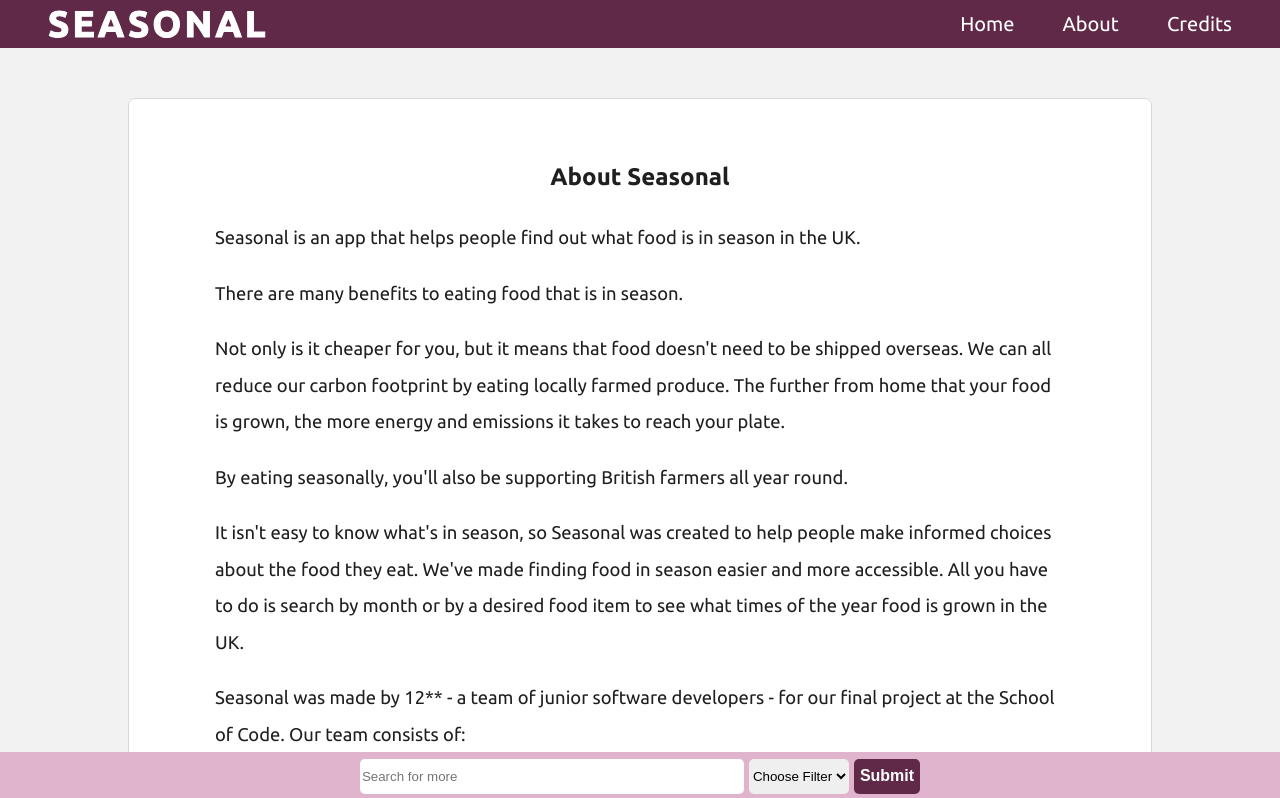
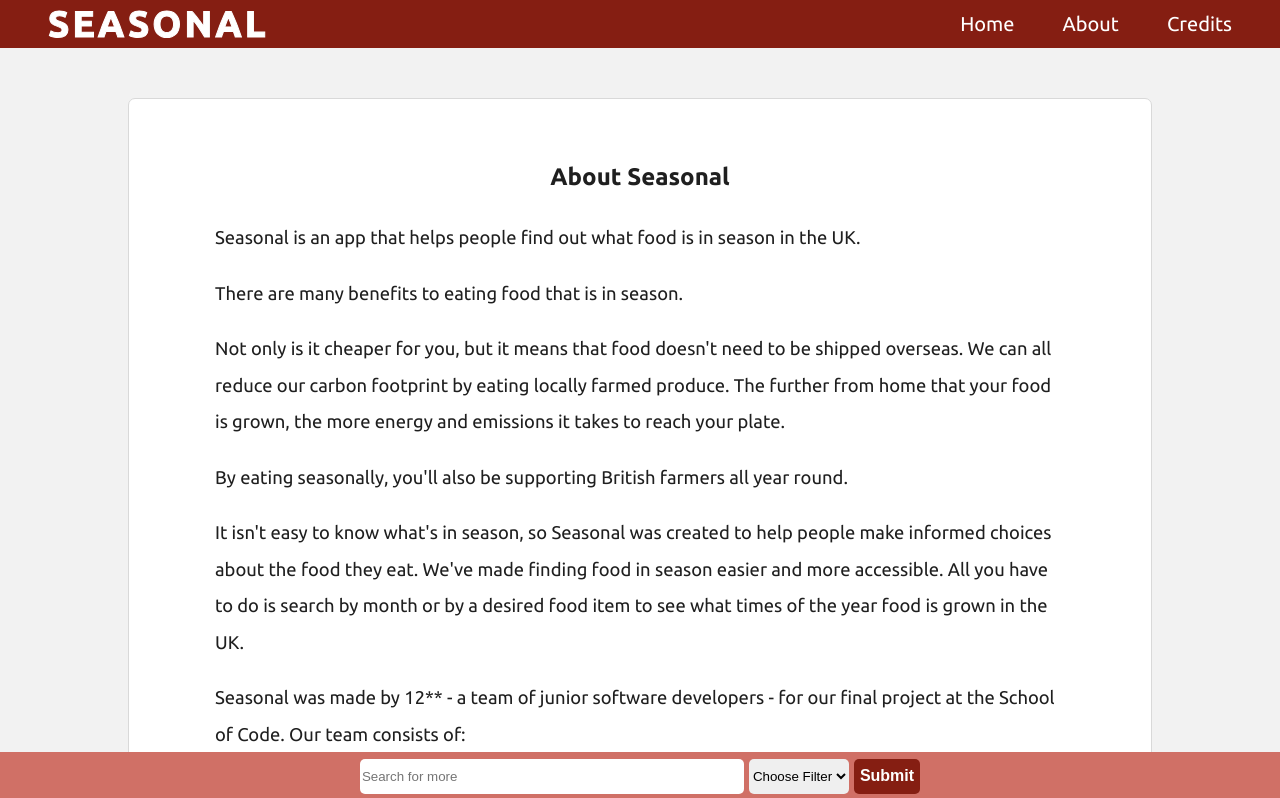
Before and after one commit to SchoolOfCode/final-project_front-end-12, a Next.js app in the folder seasonal/: page /about in a window 1280 px wide. Shown: the top 798 px of the page. Built offline with nearby package versions, Linux system fonts and the light colour scheme.

Commit message:
Updated to tested colours, added hover var.
Co-authored-by: Fiona Kitchen <100845392+fkit00@users.noreply.github.com>

```diff
--- a/seasonal/styles/MoreButton.module.css
+++ b/seasonal/styles/MoreButton.module.css
@@ -13,10 +13,10 @@
 }
 
 .morebutton:hover {
-  background: #296243c0;
+  background: var(--accent-button);
   /*   opacity: 0.8; */
   border: 0px 1px 1px 1px solid;
-  border-color: var(--accent-one);
+  border-color: var(--accent-button);
   cursor: pointer;
   transition: linear 0.2s;
 }
--- a/seasonal/styles/SearchBar.module.css
+++ b/seasonal/styles/SearchBar.module.css
@@ -30,13 +30,13 @@
   height: 35px;
 }
 
-.submitButton:hover{
-  background: #296243c0;
+.submitButton:hover {
+  background: var(--accent-button);
   /*   opacity: 0.8; */
-    border: 0px 1px 1px 1px solid;
-    border-color:  var(--accent-one);
-    cursor: pointer;
-    transition: linear 0.2s;
+  border: 0px 1px 1px 1px solid;
+  border-color: var(--accent-button);
+  cursor: pointer;
+  transition: linear 0.2s;
 }
 
 .visuallyHidden {
--- a/seasonal/styles/globals.css
+++ b/seasonal/styles/globals.css
@@ -6,26 +6,29 @@
   --main-darkest: #000000;
   --accent-one: #296243;
   --accent-two: #b1d0b6;
-  --accent-three: #e54a4a;
+  --accent-button: #5d866f;
 }
 
-html[data-theme="autumn"] {
-  --accent-one: #612948;
-  --accent-two: #e0b4cc;
-}
-html[data-theme="winter"] {
-  --accent-one: #2C5784;
-  --accent-two: #B8CFE7;
-}
 html[data-theme="spring"] {
-  --accent-one: #BB9F06;
-  --accent-two: #FCF0A7;
+  --accent-one: #6b1933;
+  --accent-two: #cc708d;
+  --accent-button: #a42850;
 }
 html[data-theme="summer"] {
   --accent-one: #296243;
   --accent-two: #b1d0b6;
+  --accent-button: #5d866f;
 }
-
+html[data-theme="autumn"] {
+  --accent-one: #851e12;
+  --accent-two: #d07066;
+  --accent-button: #c44536;
+}
+html[data-theme="winter"] {
+  --accent-one: #04344e;
+  --accent-two: #96a9b5;
+  --accent-button: #185a7d;
+}
 
 html,
 body {
```
Also changed, not shown: seasonal/styles/Button.module.css (+5 -5 lines).
